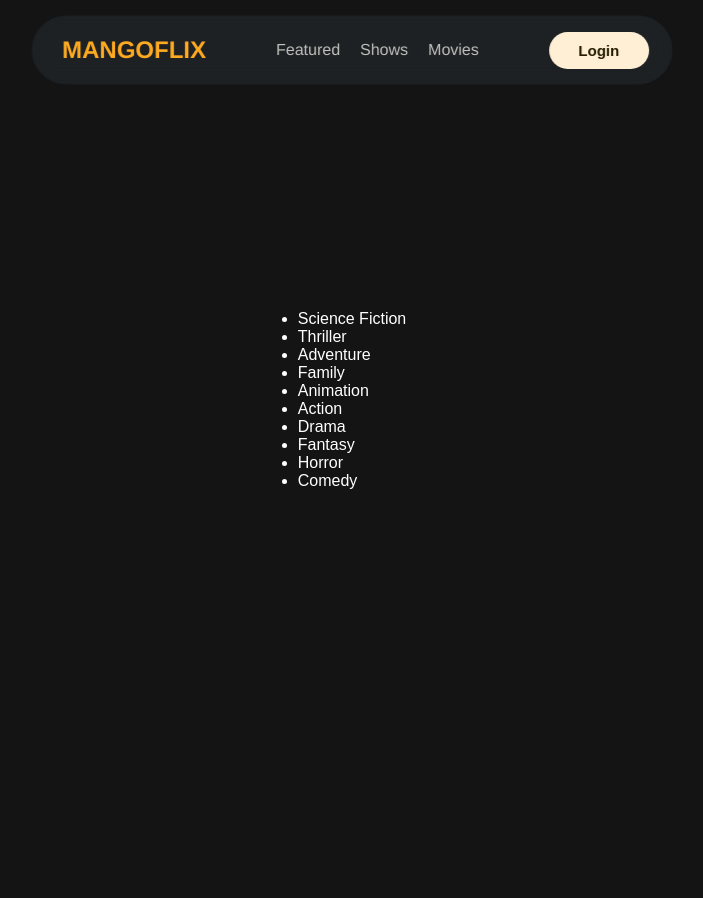
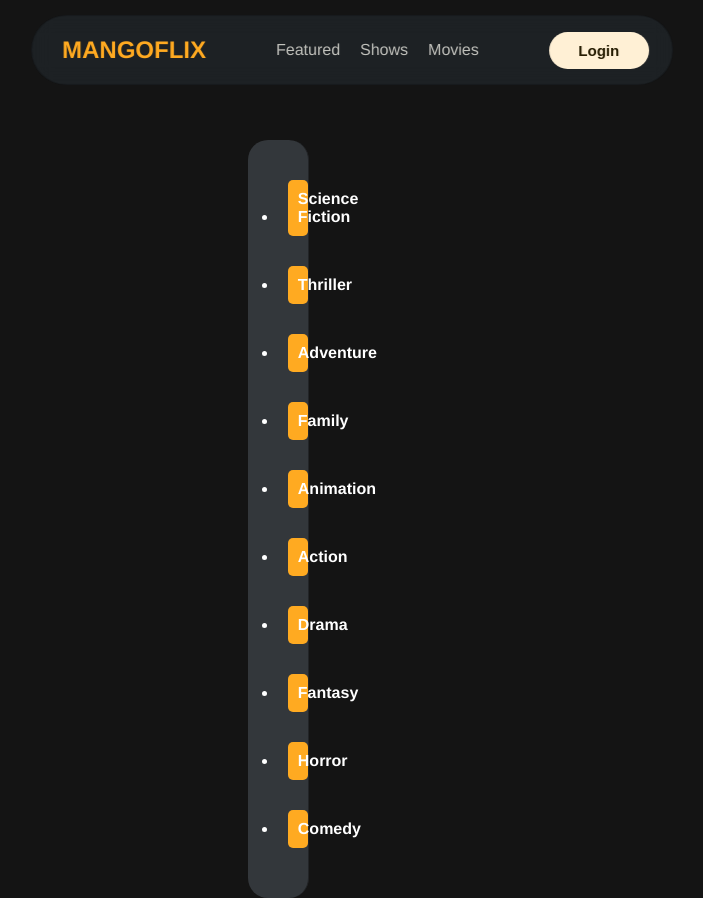
Before and after one commit to Jonnyoo/assignment5, a React (Vite) app: page /movies in a window 1280 px wide. Shown: the whole page, without its empty margins (288-991 px from the left). Before the commit the page ends 800 px from the top, so only its background shows below. Built offline with nearby package versions, Linux system fonts and the light colour scheme.

Commit message:
updated movies view and genre view

```diff
--- a/src/App.css
+++ b/src/App.css
@@ -1,4 +1,4 @@
-body, html {
+    body, html {
     margin: 0;
     padding: 0;
 }
--- a/src/Components/Genres.css
+++ b/src/Components/Genres.css
@@ -0,0 +1,34 @@
+.genre-list {
+    list-style-type: none;
+    padding: 0;
+    margin: 0;
+}
+
+.genre-list li {
+    margin-bottom: 10px;
+}
+
+.genre-list button {
+    width: 100%;
+    padding: 10px;
+    background-color: #ffaa21; /* Mango color */
+    color: #fff;
+    border: none;
+    border-radius: 5px;
+    cursor: pointer;
+    font-family: 'helvetica';
+    font-size: 16px;
+    font-weight: bold;
+    transition: background-color 0.3s ease, transform 0.3s ease;
+    margin: 10px;
+}
+
+.genre-list button:hover {
+    background-color: #e6951b; /* Slightly darker mango color */
+    transform: translateY(-2px);
+}
+
+.genre-list button:active {
+    background-color: #cc7f17; /* Even darker mango color for active state */
+    transform: translateY(0);
+}
--- a/src/Components/Genres.jsx
+++ b/src/Components/Genres.jsx
@@ -1,3 +1,6 @@
+import { Link } from 'react-router-dom';
+import "./Genres.css";
+
 function Genres(props) {
     console.log(props.genresList);
 
@@ -7,7 +10,11 @@ function Genres(props) {
                 {
                     props.genresList.map((item) => {
                         return (
-                <li key={item.id}>{item.genre}</li>
+                            <li key={item.id}>
+                                <Link to={`/movies/genre/${item.id}`}>
+                                    <button>{item.genre}</button>
+                                </Link>
+                            </li>
                         )
                     })
                 }
--- a/src/Views/MoviesView.css
+++ b/src/Views/MoviesView.css
@@ -0,0 +1,35 @@
+.app-container {
+    display: flex;
+    flex-direction: column;
+    height: 100vh;
+    margin-top: 180px;
+}
+
+.genre-container {
+    display: flex;
+    flex: 1;
+    padding-left: 50px;
+    padding-top: 50px;
+}
+
+.genre {
+    display: flex;
+}
+
+.genre-list {
+    list-style-type: none;
+    width: 20%;
+    padding: 30px;
+    background-color: #33373b;
+    border-right: 1px solid #222427;
+    border-radius: 20px;
+}
+
+.genre-movies {
+    width: 80%;
+    padding: 20px;
+    display: flex;
+    flex-wrap: wrap;
+    gap: 20px;
+    justify-content: center;
+}
--- a/src/Views/MoviesView.jsx
+++ b/src/Views/MoviesView.jsx
@@ -57,8 +57,14 @@ function MoviesView() {
     return (
         <div className="app-container">
             <Header />
-            <Genres genresList={genres} />
-            <Outlet />
+            <div className="genre-container">
+                <div className="genre-list">
+                    <Genres genresList={genres} />
+                </div>
+                <div className="genre-movies">
+                    <Outlet />
+                </div>
+            </div>
         </div>
     );
 }
```
Lines whose indentation alone changed are shown as unchanged.
